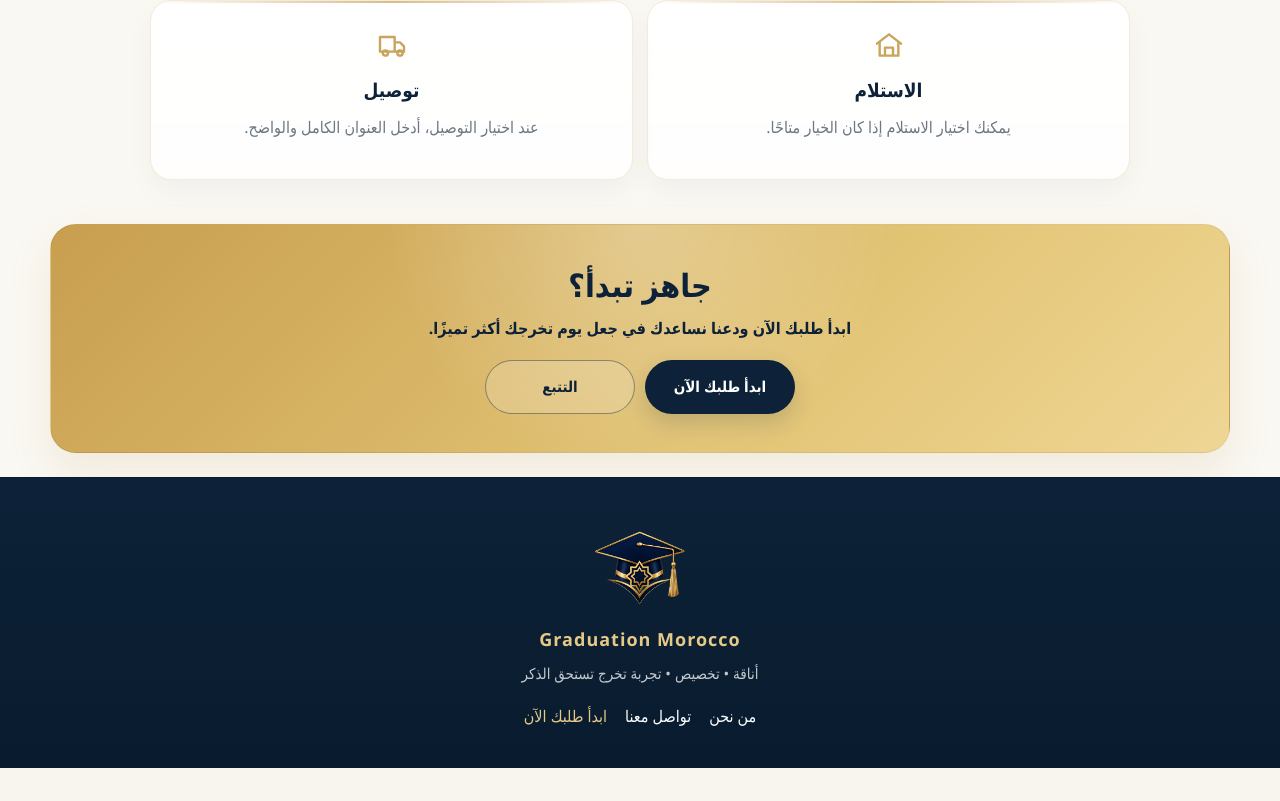
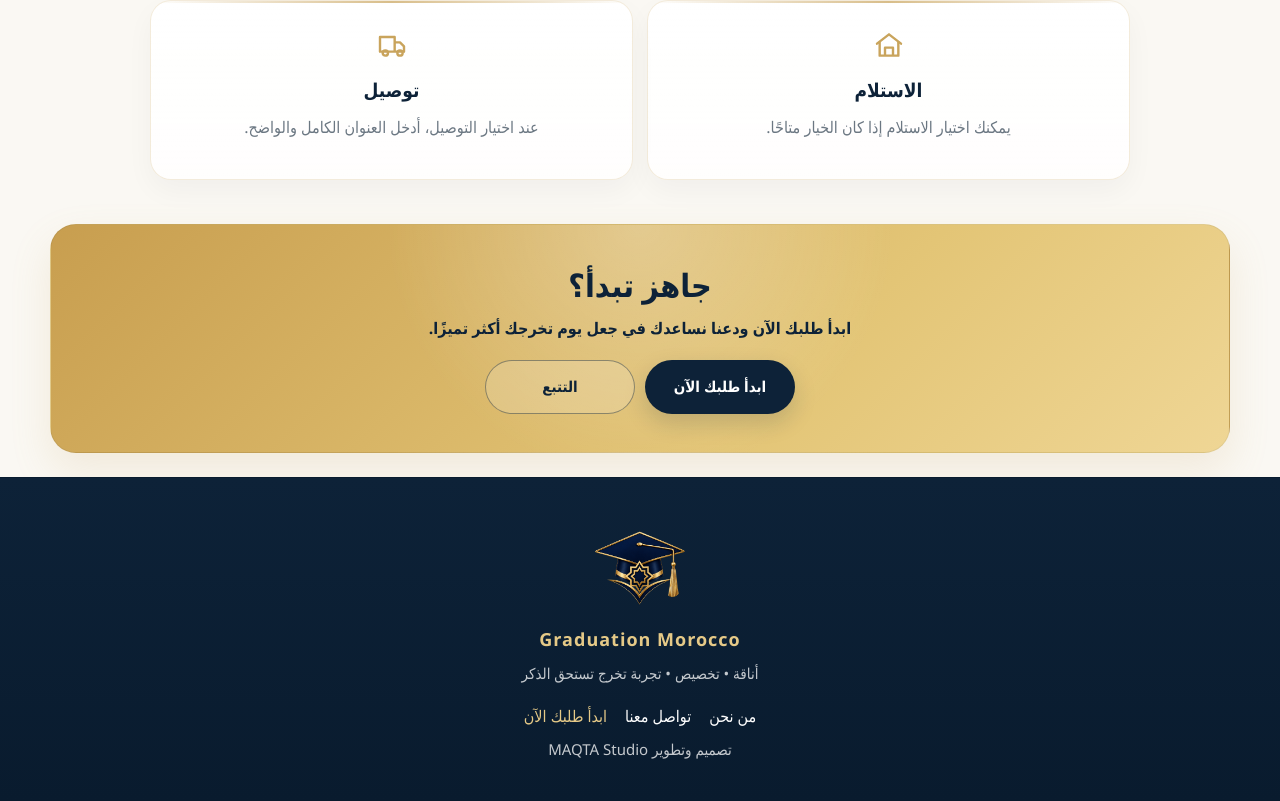
Before and after one commit to azar-pro/graduation_morocco_web, a Next.js app: page / in a window 1280 px wide. Shown: the part 2740-3541 px from the top of the page. Before the commit the page ends 3508 px from the top, so only its background shows below. Built offline with nearby package versions, Linux system fonts and the light colour scheme; no server answers.

Commit message:
Add MAQTA Studio credit to homepage footer

```diff
--- a/components/HomePageClient.tsx
+++ b/components/HomePageClient.tsx
@@ -55,6 +55,7 @@ const copy = {
     readyTitle: "جاهز تبدأ؟",
     readyBody: "ابدأ طلبك الآن ودعنا نساعدك في جعل يوم تخرجك أكثر تميزًا.",
     footerTagline: "أناقة • تخصيص • تجربة تخرج تستحق الذكر",
+    footerCredit: "تصميم وتطوير",
     menuLabel: "فتح القائمة",
     closeMenu: "إغلاق القائمة",
   },
@@ -106,6 +107,7 @@ const copy = {
     readyTitle: "Ready to begin?",
     readyBody: "Start your order now and let us help make your graduation day even more special.",
     footerTagline: "Elegance • Personalization • A graduation experience worth remembering",
+    footerCredit: "Designed & developed by",
     menuLabel: "Open menu",
     closeMenu: "Close menu",
   },
@@ -278,6 +280,7 @@ export default function HomePageClient() {
         <Image src="/logo_mark.png" width={100} height={100} alt="" />
         <strong>Graduation Morocco</strong><p>{t.footerTagline}</p>
         <nav><Link href="#about">{t.aboutUs}</Link><Link href="#contact">{t.contactUs}</Link><Link href="/order">{t.startOrderNow}</Link></nav>
+        <p className="appFooterCredit">{t.footerCredit} <span>MAQTA Studio</span></p>
       </footer>
 
       <nav className="appBottomNav" aria-label={t.home}>
```
